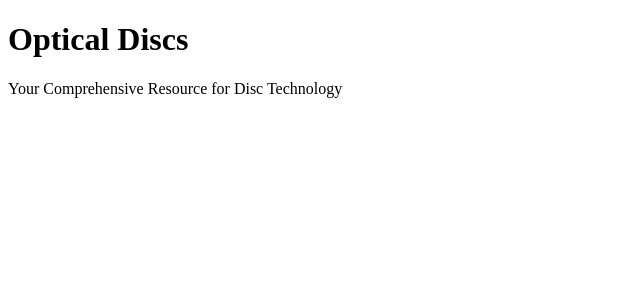
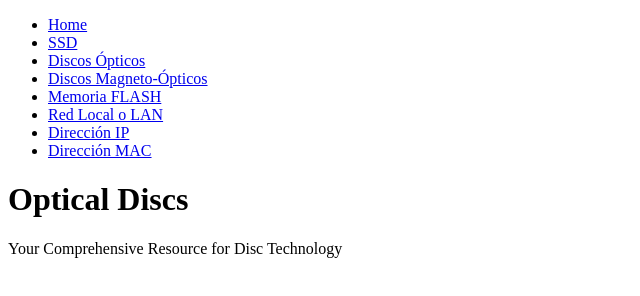
Before and after one commit to Minirubka/2bach_grupo3, a plain HTML site: page discos_opticos.html in a window 1280 px wide. Shown: the whole page, without its empty margins (0-640 px from the left). Drawn offline with Linux system fonts and the light colour scheme.

Commit message:
Update discos_opticos.html

```diff
--- a/discos_opticos.html
+++ b/discos_opticos.html
@@ -6,6 +6,16 @@
 </head>
 
 <body>
+	<ul>
+  <li><a href="index.html">Home</a></li>
+  <li><a href="ssd.html">SSD</a></li>
+  <li><a class="active" href="discos_opticos.html">Discos Ópticos</a></li>
+  <li><a href="discos_magnetoopticos.html">Discos Magneto-Ópticos</a></li>
+  <li><a href="memoria_flesh.html">Memoria FLASH</a></li>
+  <li><a href="red_local_lan.html">Red Local o LAN</a></li>
+  <li><a href="ip.html">Dirección IP</a></li>
+  <li><a href="mac.html">Dirección MAC</a></li>
+</ul>
 	<h1>Optical Discs</h1>
 	<p>Your Comprehensive Resource for Disc Technology</p>
 </body>
```
